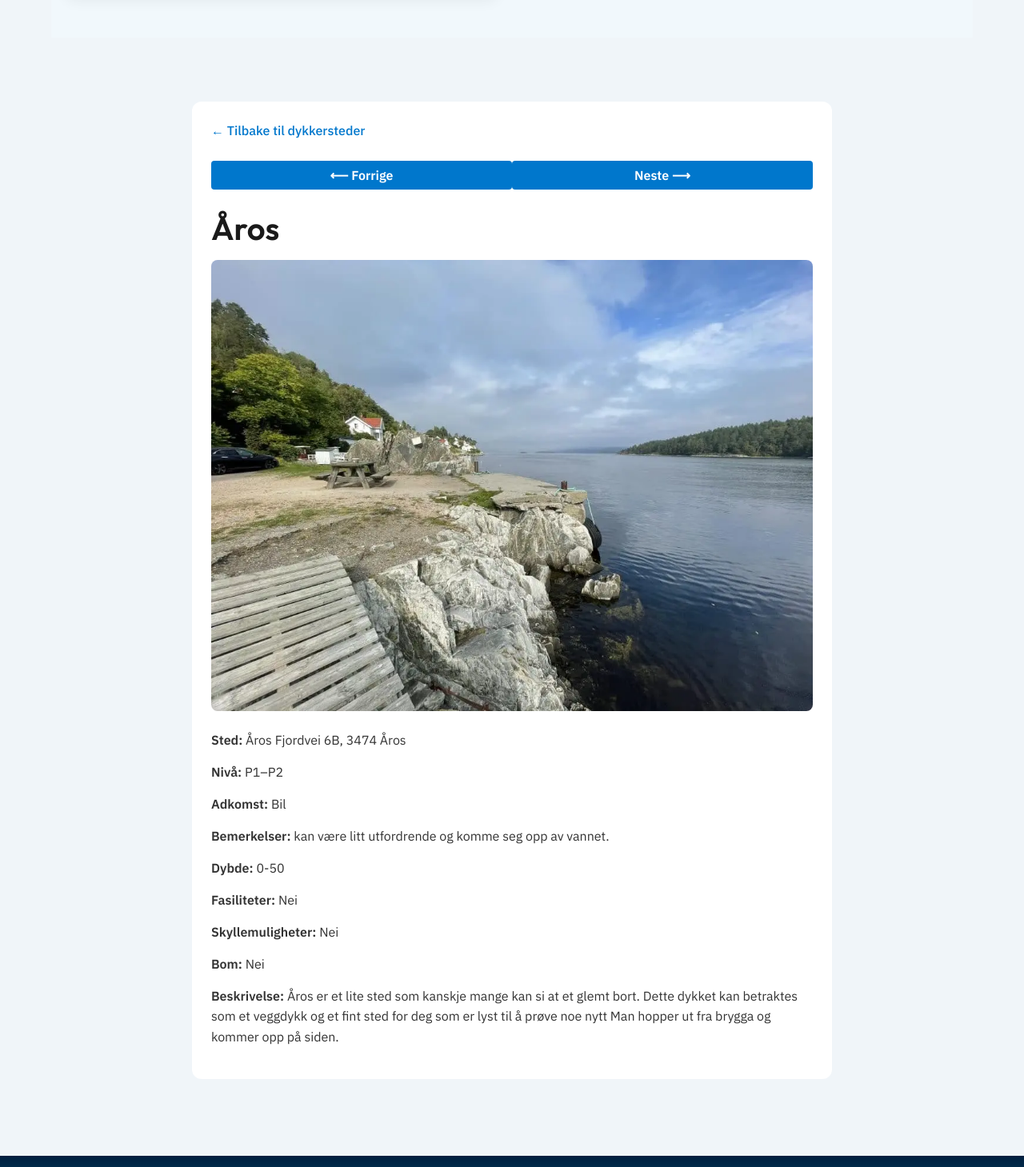
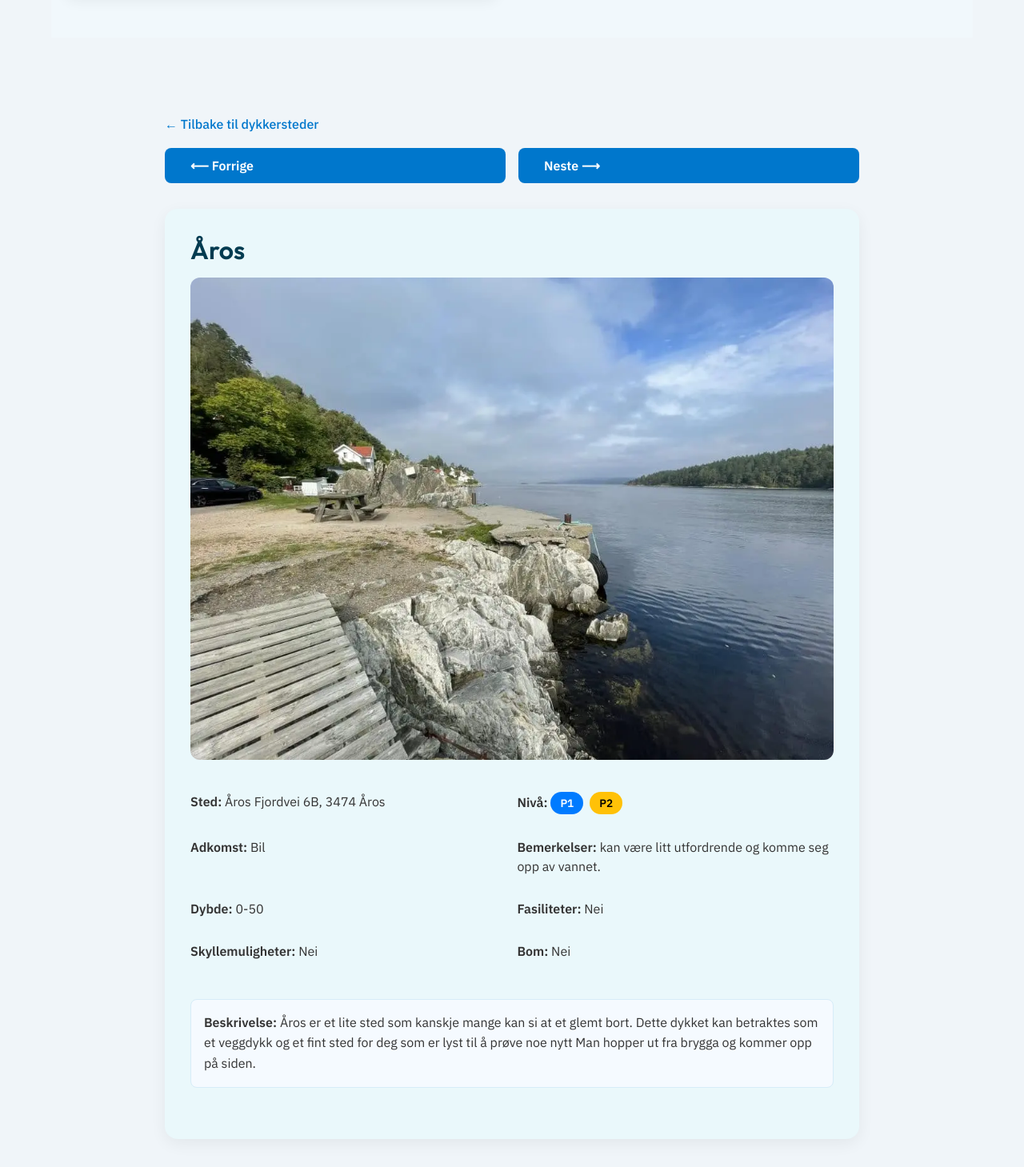
Before and after one commit to Marcus-Kodehode/drammendykker-klubb, a React (Vite) app: page /dykkerplasser/aros in a window 1280 px wide. Shown: the part 651-2110 px from the top of the page at 80% size. Built offline with nearby package versions, Linux system fonts and the light colour scheme.

Commit message:
FIRST DRAFT

```diff
--- a/src/pages/sections/divesites/DiveSiteDetails.jsx
+++ b/src/pages/sections/divesites/DiveSiteDetails.jsx
@@ -22,6 +22,15 @@ const DiveSiteDetails = () => {
     navigate(`/dykkerplasser/${diveSites[nextIndex].id}`)
   }
 
+  const renderLevelTags = (levelStr) => {
+    if (!levelStr) return 'Ukjent'
+    return levelStr.split('–').map(level => (
+      <span key={level} className={`${styles.levelTag} ${styles[level.trim()]}`}>
+        {level.trim()}
+      </span>
+    ))
+  }
+
   return (
     <div className={styles.wrapper}>
       <div className={styles.backLink}>
@@ -33,6 +42,7 @@ const DiveSiteDetails = () => {
         <button onClick={handleNext}>Neste ⟶</button>
       </div>
 
+      <div className={styles.card}>
         <h1 className={styles.title}>{site.name}</h1>
 
         {site.image && (
@@ -45,7 +55,7 @@ const DiveSiteDetails = () => {
 
         <div className={styles.infoGrid}>
           <p><strong>Sted:</strong> {site.address || 'Ikke oppgitt'}</p>
-        <p><strong>Nivå:</strong> {site.recommendedLevel || 'Ukjent'}</p>
+          <p><strong>Nivå:</strong> {renderLevelTags(site.recommendedLevel)}</p>
           <p><strong>Adkomst:</strong> {site.access || 'Ukjent'}</p>
           <p><strong>Bemerkelser:</strong> {site.remarks || 'Ingen'}</p>
           <p><strong>Dybde:</strong> {site.depth || 'Ikke oppgitt'}</p>
@@ -54,7 +64,10 @@ const DiveSiteDetails = () => {
           <p><strong>Bom:</strong> {site.tollGate || 'Nei'}</p>
         </div>
 
-      <p className={styles.description}><strong>Beskrivelse:</strong> {site.description}</p>
+        <p className={styles.description}>
+          <strong>Beskrivelse:</strong> {site.description}
+        </p>
+      </div>
     </div>
   )
 }
--- a/src/pages/sections/divesites/DiveSiteDetails.module.css
+++ b/src/pages/sections/divesites/DiveSiteDetails.module.css
@@ -1,58 +1,115 @@
-/* src/pages/DiveSiteDetails.module.css */
+/* --- WRAPPER OG TILBAKELENKE --- */
 .wrapper {
-    max-width: 800px;
-    margin: 2rem auto;
-    padding: 1.5rem;
-    background: white;
-    border-radius: 12px;
-    box-shadow: var(--shadow-lg);
+  max-width: 900px;
+  margin: 3rem auto;
+  padding: 0 1rem;
 }
-  .title {
-    font-size: 2.5rem;
+
+.backLink {
   margin-bottom: 1rem;
-    color: var(--teal-800);
-  }
-  .image {
-    width: 100%;
-    height: auto;
-    border-radius: 8px;
-    margin-bottom: 1rem;
-  }
-  .description {
-    margin-top: 1rem;
-    line-height: 1.6;
-  }
-  .backLink {
-    margin-bottom: 1.5rem;
 }
 
 .backLink a {
   color: #0077cc;
+  font-weight: 500;
   text-decoration: none;
-    font-weight: 500;
-    font-size: 1rem;
 }
 
 .backLink a:hover {
   text-decoration: underline;
 }
+
+/* --- NAVIGASJONSKNAPPER --- */
 .navButtons {
   display: flex;
-    justify-content: space-between;
-    margin-bottom: 1.5rem;
+  justify-content: center;
+  gap: 1rem;
+  margin-bottom: 2rem;
 }
 
 .navButtons button {
   background-color: #0077cc;
   color: white;
   border: none;
-    padding: 0.5rem 1rem;
+  padding: 0.75rem 2rem;
   font-size: 1rem;
-    border-radius: 4px;
+  border-radius: 0.5rem;
   cursor: pointer;
-    transition: background-color 0.3s ease;
+  transition: background-color 0.3s ease, transform 0.2s ease;
+  display: flex;
+  align-items: center;
+  gap: 0.5rem;
 }
 
 .navButtons button:hover {
   background-color: #005fa3;
+  transform: translateY(-2px);
 }
+
+/* --- DYKKERKORT --- */
+.card {
+  background: #eaf8fb; /* Ny farge lik som i kartoteket */
+  padding: 2rem;
+  border-radius: 1rem;
+  box-shadow: 0 6px 20px rgba(0, 0, 0, 0.06);
+}
+
+.title {
+  font-size: 2rem;
+  color: #003b50;
+  margin-bottom: 1rem;
+}
+
+.image {
+  width: 100%;
+  height: auto;
+  border-radius: 0.75rem;
+  margin-bottom: 2rem;
+}
+
+.infoGrid {
+  display: grid;
+  gap: 0.8rem;
+  margin-bottom: 2rem;
+}
+
+@media (min-width: 1024px) {
+  .infoGrid {
+    grid-template-columns: 1fr 1fr;
+  }
+}
+
+/* --- BESKRIVELSESBOKS --- */
+.description {
+  line-height: 1.6;
+  background-color: #f5faff;
+  padding: 1rem;
+  border-radius: 0.5rem;
+  margin-bottom: 2rem;
+  border: 1px solid #d6ecf8;
+}
+
+/* --- NIVÅ-TAGGER --- */
+.levelTag {
+  display: inline-block;
+  padding: 0.25rem 0.75rem;
+  border-radius: 1rem;
+  font-weight: bold;
+  font-size: 0.85rem;
+  margin-right: 0.5rem;
+}
+
+.P1 {
+  background-color: #007bff;
+  color: white;
+}
+
+.P2 {
+  background-color: #ffc107;
+  color: #000;
+}
+
+.P3 {
+  background-color: #dc3545;
+  color: white;
+}
--- a/src/pages/sections/index/Intro.jsx
+++ b/src/pages/sections/index/Intro.jsx
@@ -10,6 +10,9 @@ const Intro = () => {
 
   return (
         <section className={styles.heroIntro}>
+        <video autoPlay loop muted playsInline className={styles.backgroundVideo}>
+            <source src="/videos/header.mp4" type="video/mp4" />
+        </video>
         <div className={styles.overlay}>
             <h1>Velkommen til Drammen Sportsdykkere</h1>
             <p>Bli med på eventyret under vann</p>
@@ -18,6 +21,7 @@ const Intro = () => {
             </button>
         </div>
         </section>
+
   );
 };
 
--- a/src/pages/sections/index/Intro.module.css
+++ b/src/pages/sections/index/Intro.module.css
@@ -1,7 +1,6 @@
 .heroIntro {
   height: 100vh;
   width: 100%;
-  background-image: url('/images/header2.webp');
   background-size: cover;
   background-position: center;
   position: relative;
@@ -10,6 +9,17 @@
   justify-content: center;
   overflow: hidden;
 }
+
+.backgroundVideo {
+  position: absolute;
+  top: 0;
+  left: 0;
+  width: 100%;
+  height: 100%;
+  object-fit: cover;
+  z-index: -1;
+}
+
 
 .overlay {
   background: rgba(0, 0, 0, 0.45);
```
Also changed, not shown: 1 other file (tests, documents, lock files or other folders). Lines whose indentation alone changed are shown as unchanged.
